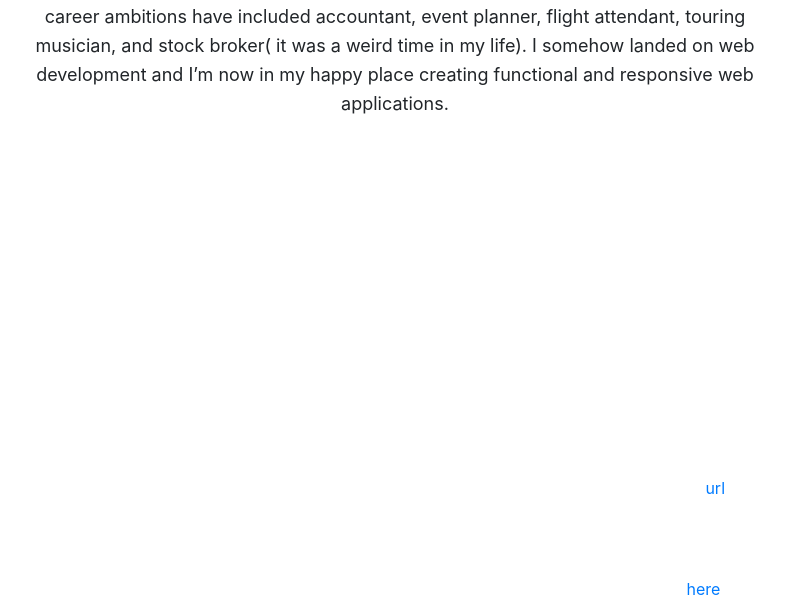
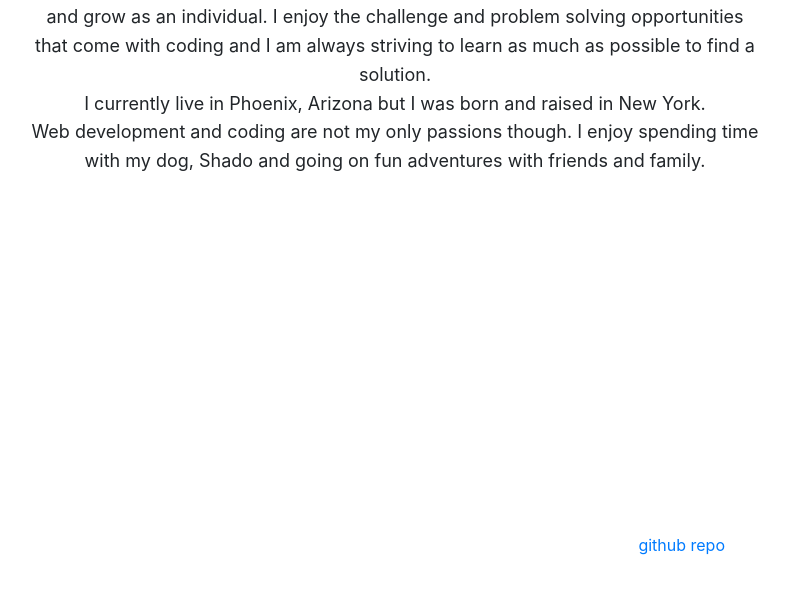
Before and after one commit to melodymennen/melodymennen.github.io, a website with bundled scripts: page index.html in a window 1280 px wide. Shown: the part 1222-1832 px from the top of the page, without its empty margins (245-1034 px from the left). Built offline with nearby package versions, Linux system fonts and the light colour scheme.

Commit message:
edit bio

```diff
--- a/index.html
+++ b/index.html
@@ -77,7 +77,11 @@
           <div class="col-lg-8 mx-auto">
                 <h2>About Me</h2>
                 <img src="https://s3-us-west-1.amazonaws.com/muffin-bucket-bucket-o-muffins/misc+images/melody.png" alt="melody" />
-            <p>I’ve never been good at figuring out exactly what it is I want to do with my life. My career ambitions have included accountant, event planner, flight attendant, touring musician, and stock broker( it was a weird time in my life). I somehow landed on web development and I’m now in my happy place creating functional and responsive web applications.</p>
+            <p>My name is Melody and I'm a driven and enthusiastic web developer eager to learn and grow as an individual. I enjoy the challenge and problem solving opportunities that come with coding and I am always striving to learn as much as possible to find a solution.
+              <br/>
+              I currently live in Phoenix, Arizona but I was born and raised in New York.
+              <br/>
+              Web development and coding are not my only passions though. I enjoy spending time with my dog, Shado and going on fun adventures with friends and family. </p>
           </div>
         </div>
       </div>
@@ -90,10 +94,10 @@
           <h2>Projects</h2>
             <div class="project-wrapper">
                 <div class="project">
-                    <div class="right" >Scentric - <a href="http://wtfsimte.com/#/" target="_blank" rel="noopener noreferrer">url</a></div>
+                    <div class="right" >Scentric - <a href="https://github.com/melodymennen/scentric" target="_blank" rel="noopener noreferrer">github repo</a></div>
                     <div class="right">Scentric is an online retailer for perfumes and colognes. Customers can browse products by category, add items to their cart, checkout and view their order. If you create an account you can view your account history and favorites. You can view the GitHub repo <a href="https://github.com/melodymennen/scentric" target="_blank" rel="noopener noreferrer">here</a>.</div>
                     <div class="photo-wrapper">
-                        <img src="https://s3-us-west-1.amazonaws.com/muffin-bucket-bucket-o-muffins/misc+images/2018-02-23-22-06-localhost_3000.png" class="project-photo" alt="scentric home page"/>
+                        <img src="https://s3-us-west-1.amazonaws.com/muffin-bucket-bucket-o-muffins/misc+images/2018-02-25-12-33-localhost_3000.png" class="project-photo" alt="scentric home page"/>
                         <img src="https://s3-us-west-1.amazonaws.com/muffin-bucket-bucket-o-muffins/misc+images/2018-02-23-22-09-localhost_3000.png" class="project-photo" alt="scentric product page"/>
                     </div>
                 </div>
```
